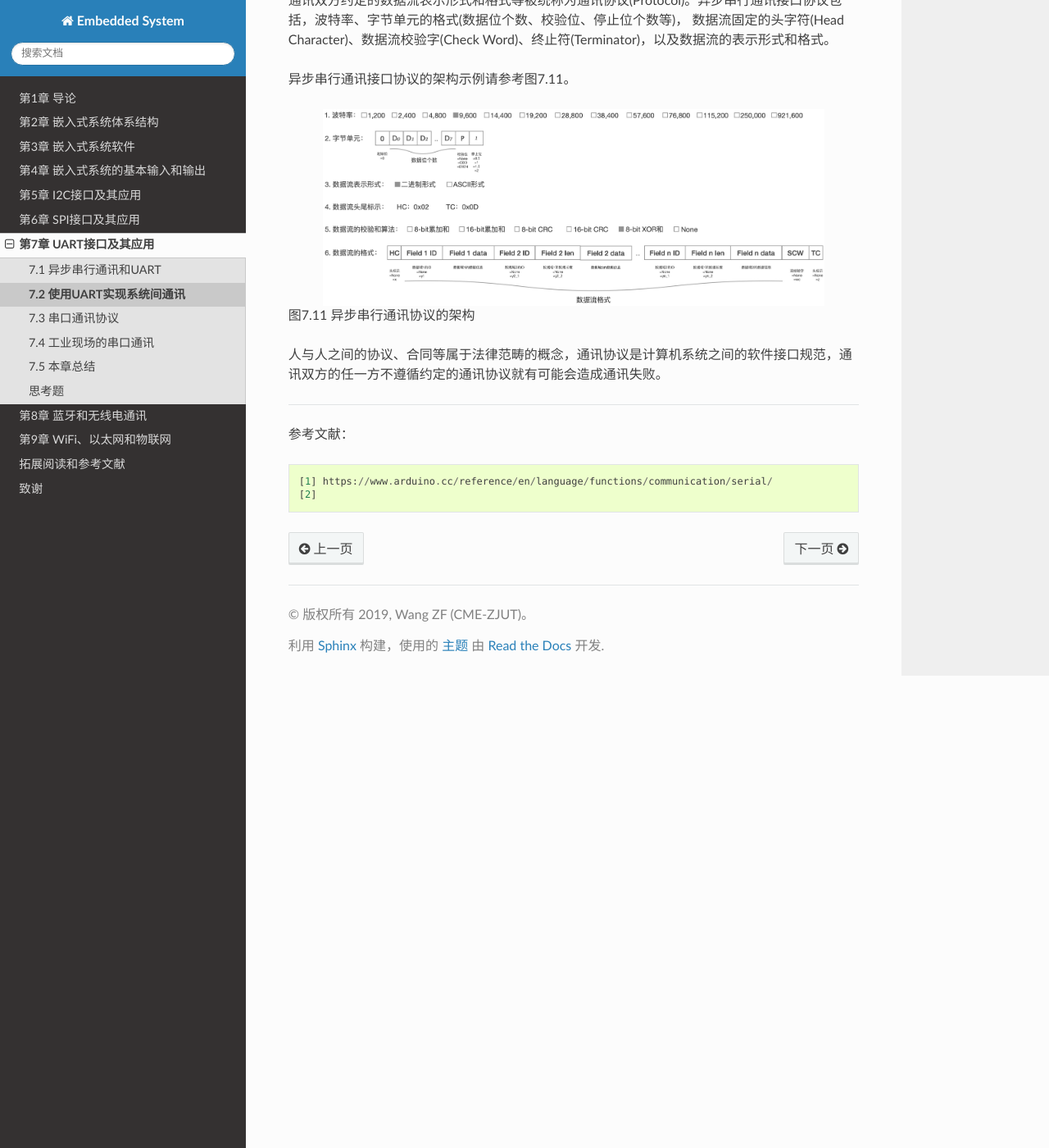
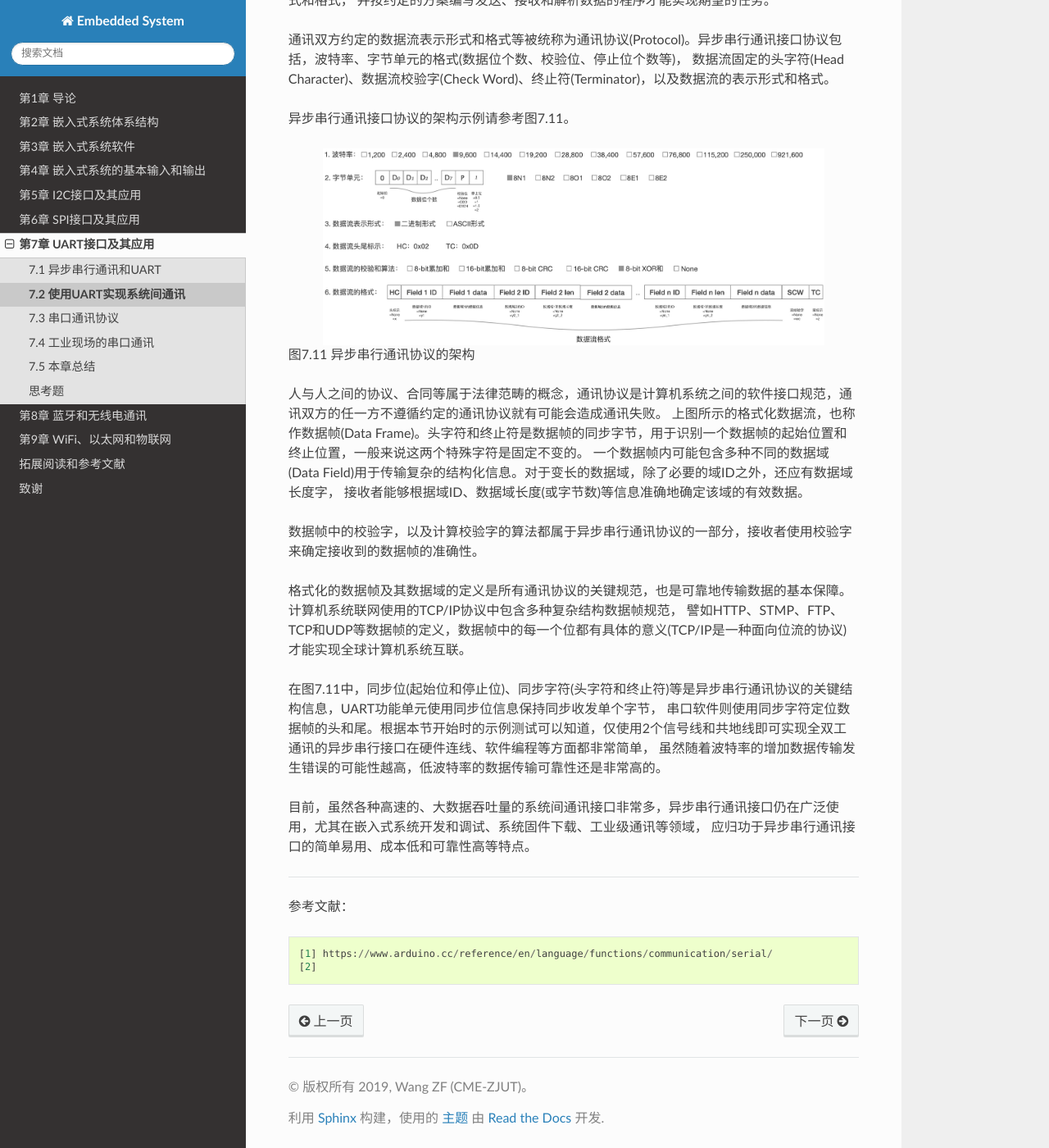
Before and after one commit to BradChan/TheEmbeddedSystem, a Sphinx documentation site: the page built from source/c7_ec_uart_if/uart_communication.rst, in a window 1280 px wide and 1400 px high, scrolled down 6422 px. Shown: the whole window at 82% size. Built offline with Sphinx 7.4.7 and the Read the Docs theme 2.0.0, drawn with Linux system fonts in a browser that asks for light colours; some of the changed text lies outside the part shown.

Commit message:
update ch7.2

```diff
--- a/source/c7_ec_uart_if/uart_communication.rst
+++ b/source/c7_ec_uart_if/uart_communication.rst
@@ -213,7 +213,7 @@ BlueFi开源板的Python解释器的“busio.UART”子类接口中，baudrate
 接收缓冲区中可读的数据字节数、当前所用的超时参数(以秒为单位的浮点数)；Parity是UART的子类，定义UART接口的奇偶校验类型，仅有两个有效值：
 busio.UART.Parity.ODD和busio.UART.Parity.EVEN；其他都是接口函数，简要说明如下：
 
-  1. **UART(tx: board.Px, rx: board.Px,  baudrate = 9600, bits = 8, parity = None, stop = 1, timeout = 1.0, receiver_buffer_size = 64)** , UART类实例化接口，除了两个引脚之外，其他配置参数均有缺省值，未指定的参数采用缺省值
+  1. **UART(tx: board.Px, rx: board.Px, baudrate = 9600, bits = 8, parity = None, stop = 1, timeout = 1.0, receiver_buffer_size = 64)** , UART类实例化接口，除了两个引脚之外，其他配置参数均有缺省值，未指定的参数采用缺省值
   2. **deinit()**, 禁用UART并释放该硬件单元的资源，尤其引脚资源可以做其他I/O使用
   3. **read()/read(num)** , 从串口接收缓冲区读取(指定个数的)字符，如果指定个数num则至多读取num个字节，返回值是一个字节型数据列表
   4. **readinto(buf)** , 从串口接收缓冲区读取数据到buf中，buf必须是一个字节数组(bytearray)，返回值是读取并储存在buf中的字节个数
@@ -221,7 +221,9 @@ busio.UART.Parity.ODD和busio.UART.Parity.EVEN；其他都是接口函数，简
   6. **reset_input_buffer()** , 清空串口接收缓冲区内，如果接收缓冲区是非空的，相当于丢弃已接收到的数据
   7. **write(buf)** , 发送字节数组(bytearray)buf中的数据，返回值是已发送的数据个数
 
-注意，Python解释器中的“print()”函数并不属于UART类的接口，而是Python解释器自带的一种向字符控制台输出字符串的
+注意，Python解释器中的“print()”函数并不属于UART类的接口，而是Python解释器自带的一种向字符控制台输出字符串的专用接口，
+BlueFi开源板Python解释器使用USB-串口桥接通道实现print()、REPL等接口。此外，UART子类还支持硬件流控信号(RTS和CTS)，
+以及RS485模式(支持发送和接收使能/传输方向控制信号)等，关于RS485通讯接口将在第7.4节介绍。
 
 当我们了解这些软件的接口之后，再回头去看上面采用两种语言所编写的多个BlueFi玩“数字接龙游戏”代码，不仅容易理解，还会发现很多接口并未使用到。
 上面的示例仅使用UART功能单元收发单个数字，即每次发送一个字节的数据，而实际的异步串口通讯应用中每次需要传输更多数据。譬如，为了测量一个密闭环境中的温湿度，
@@ -245,10 +247,21 @@ busio.UART.Parity.ODD和busio.UART.Parity.EVEN；其他都是接口函数，简
 图7.11  异步串行通讯协议的架构
 
 人与人之间的协议、合同等属于法律范畴的概念，通讯协议是计算机系统之间的软件接口规范，通讯双方的任一方不遵循约定的通讯协议就有可能会造成通讯失败。
+上图所示的格式化数据流，也称作数据帧(Data Frame)。头字符和终止符是数据帧的同步字节，用于识别一个数据帧的起始位置和终止位置，一般来说这两个特殊字符是固定不变的。
+一个数据帧内可能包含多种不同的数据域(Data Field)用于传输复杂的结构化信息。对于变长的数据域，除了必要的域ID之外，还应有数据域长度字，
+接收者能够根据域ID、数据域长度(或字节数)等信息准确地确定该域的有效数据。
 
+数据帧中的校验字，以及计算校验字的算法都属于异步串行通讯协议的一部分，接收者使用校验字来确定接收到的数据帧的准确性。
 
+格式化的数据帧及其数据域的定义是所有通讯协议的关键规范，也是可靠地传输数据的基本保障。计算机系统联网使用的TCP/IP协议中包含多种复杂结构数据帧规范，
+譬如HTTP、STMP、FTP、TCP和UDP等数据帧的定义，数据帧中的每一个位都有具体的意义(TCP/IP是一种面向位流的协议)才能实现全球计算机系统互联。
 
+在图7.11中，同步位(起始位和停止位)、同步字符(头字符和终止符)等是异步串行通讯协议的关键结构信息，UART功能单元使用同步位信息保持同步收发单个字节，
+串口软件则使用同步字符定位数据帧的头和尾。根据本节开始时的示例测试可以知道，仅使用2个信号线和共地线即可实现全双工通讯的异步串行接口在硬件连线、软件编程等方面都非常简单，
+虽然随着波特率的增加数据传输发生错误的可能性越高，低波特率的数据传输可靠性还是非常高的。
 
+目前，虽然各种高速的、大数据吞吐量的系统间通讯接口非常多，异步串行通讯接口仍在广泛使用，尤其在嵌入式系统开发和调试、系统固件下载、工业级通讯等领域，
+应归功于异步串行通讯接口的简单易用、成本低和可靠性高等特点。
 
 
 -------------------------
```
Also changed, not shown: source/_static/images/c7/uart_communicaton_protocol_structure_0.jpg.
